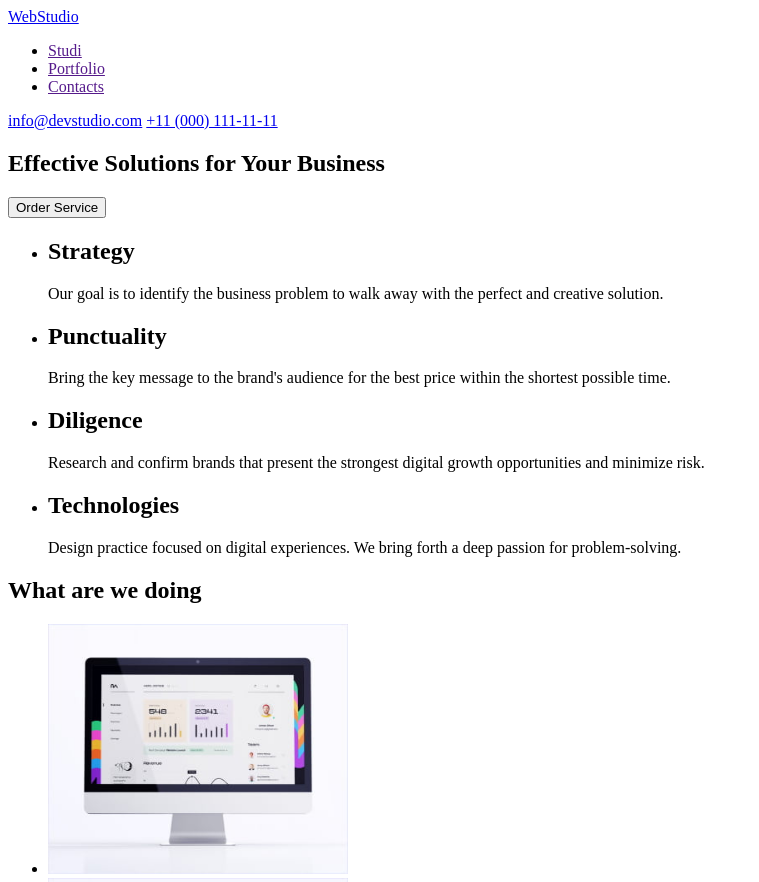
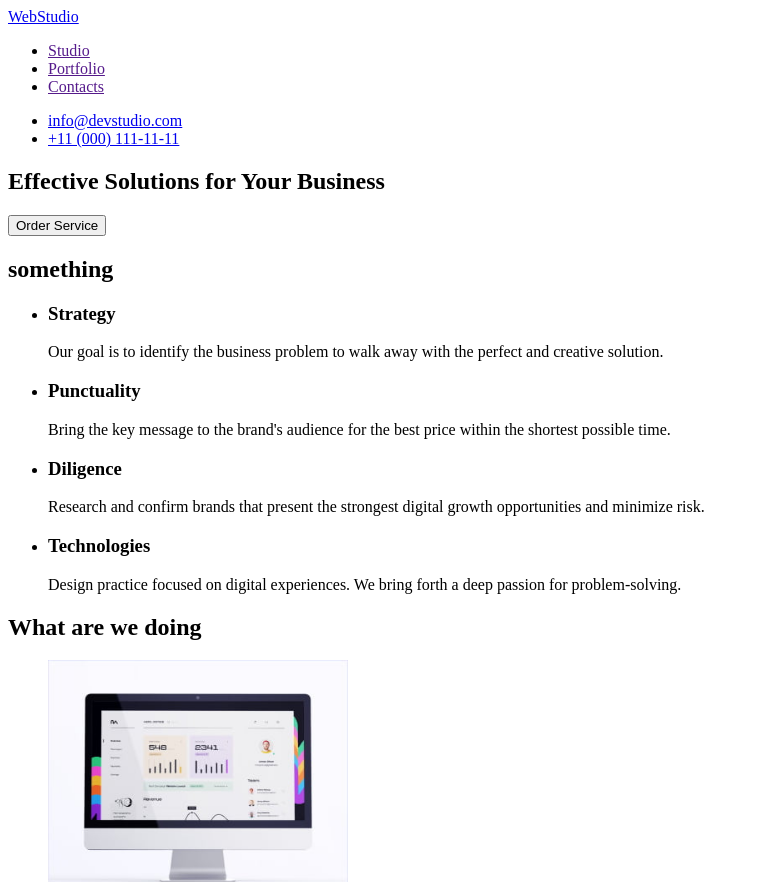
Before and after one commit to Parkhomovych/goit-murkup-hw-01, a plain HTML site: page index.html in a window 1280 px wide. Shown: the top 882 px of the page, without its empty margins (0-759 px from the left). Drawn offline with Linux system fonts and the light colour scheme.

Commit message:
the third attemp

```diff
--- a/index.html
+++ b/index.html
@@ -13,37 +13,41 @@
         <nav>
             <a href="./index.html">WebStudio</a>
             <ul>
-                <li><a target="_blank" href="">Studi</a></li>
-                <li><a target="_blank" href="">Portfolio</a></li>
-                <li><a target="_blank" href="">Contacts</a></li>
+                <li><a href="">Studio</a></li>
+                <li><a href="">Portfolio</a></li>
+                <li><a href="">Contacts</a></li>
             </ul>
         </nav>
-            <a target="_blank" href="mailto:info@devstudio.com">info@devstudio.com</a>
-            <a target="_blank" href="tel:+110001111111">+11 (000) 111-11-11</a>
+            <ul>
+                <li><a href="mailto:info@devstudio.com">info@devstudio.com</a></li>
+                <li><a href="tel:+110001111111">+11 (000) 111-11-11</a></li>
+            </ul>
+
     </header>
     <main>
         <section>
             <H1>Effective Solutions for Your Business</H1>
-            <button>Order Service</button>
+            <button type="button">Order Service</button>
         </section>
         <section>
+            <h2>something</h2>
             <ul>
                 <li>
-                    <h2>Strategy</h2>
+                    <h3>Strategy</h3>
                     <p>Our goal is to identify the business problem to walk away with the perfect and creative solution.</p>
                 </li>
                 <li>
-                    <h2>Punctuality</h2>
+                    <h3>Punctuality</h3>
                     <p>Bring the key message to the brand's audience for the best price within the shortest possible time.
                     </p>
                 </li>
                 <li>
-                    <h2>Diligence</h2>
+                    <h3>Diligence</h3>
                     <p>Research and confirm brands that present the strongest digital growth opportunities and minimize
                         risk.</p>
                 </li>
                 <li>
-                    <h2>Technologies</h2>
+                    <h3>Technologies</h3>
                     <p>Design practice focused on digital experiences. We bring forth a deep passion for problem-solving.
                     </p>
                 </li>
@@ -80,7 +84,7 @@
         </section>
     </main>
     <footer>
-        <h3><a href="./index.html">WebStudio</a></h3>
+        <a href="./index.html">WebStudio</a>
         <p>Increase the flow of customers and sales for your business with digital marketing & growth solutions.</p>
     </footer>
 </body>
```
